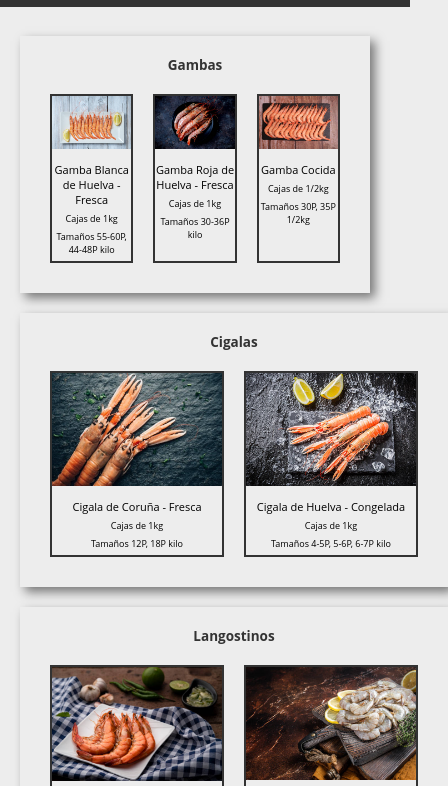
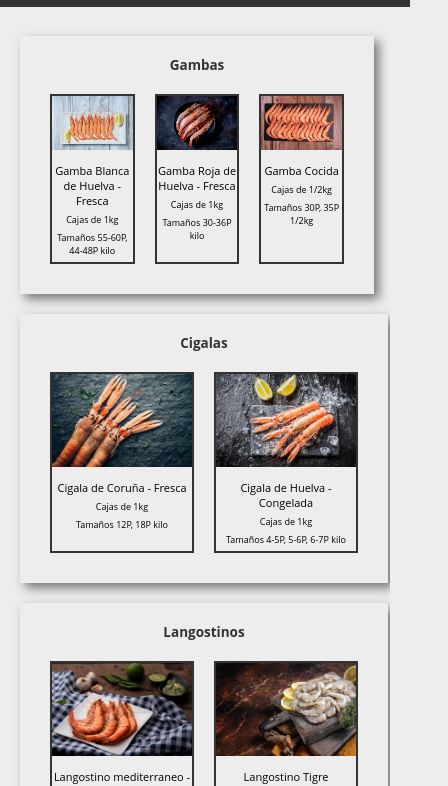
Before and after one commit to Juan112233Cortes/CartaMarisco, a plain HTML site: page index.html in a window 390 px wide. Shown: the part 34-820 px from the top of the page, 448 px wide, since content can reach past the window. Drawn offline with Linux system fonts and the light colour scheme.

Commit message:
responsive añadido segunda vez

```diff
--- a/style.css
+++ b/style.css
@@ -318,17 +318,29 @@ section > div {
         font-size: 11px;
     }
 
+    .gambaCocida,
+    .gambaBlanca,
+    .gambaRoja {
+        width: 290px;
+    }
+
+    .gambaCocida img,
+    .gambaBlanca img,
+    .gambaRoja img{
+        width: 290px;
+    }
+
     .cigalaHuelva,
     .cigalaCoruña,
     .langostinoCocido,
     .langostinoCongelado{
-        width: 170px;
+        width: 140px;
     }
     .cigalaHuelva img,
     .cigalaCoruña img,
     .langostinoCocido img,
     .langostinoCongelado img{
-        width: 170px;
+        width: 140px;
     }
 
     .carabinero{
```
